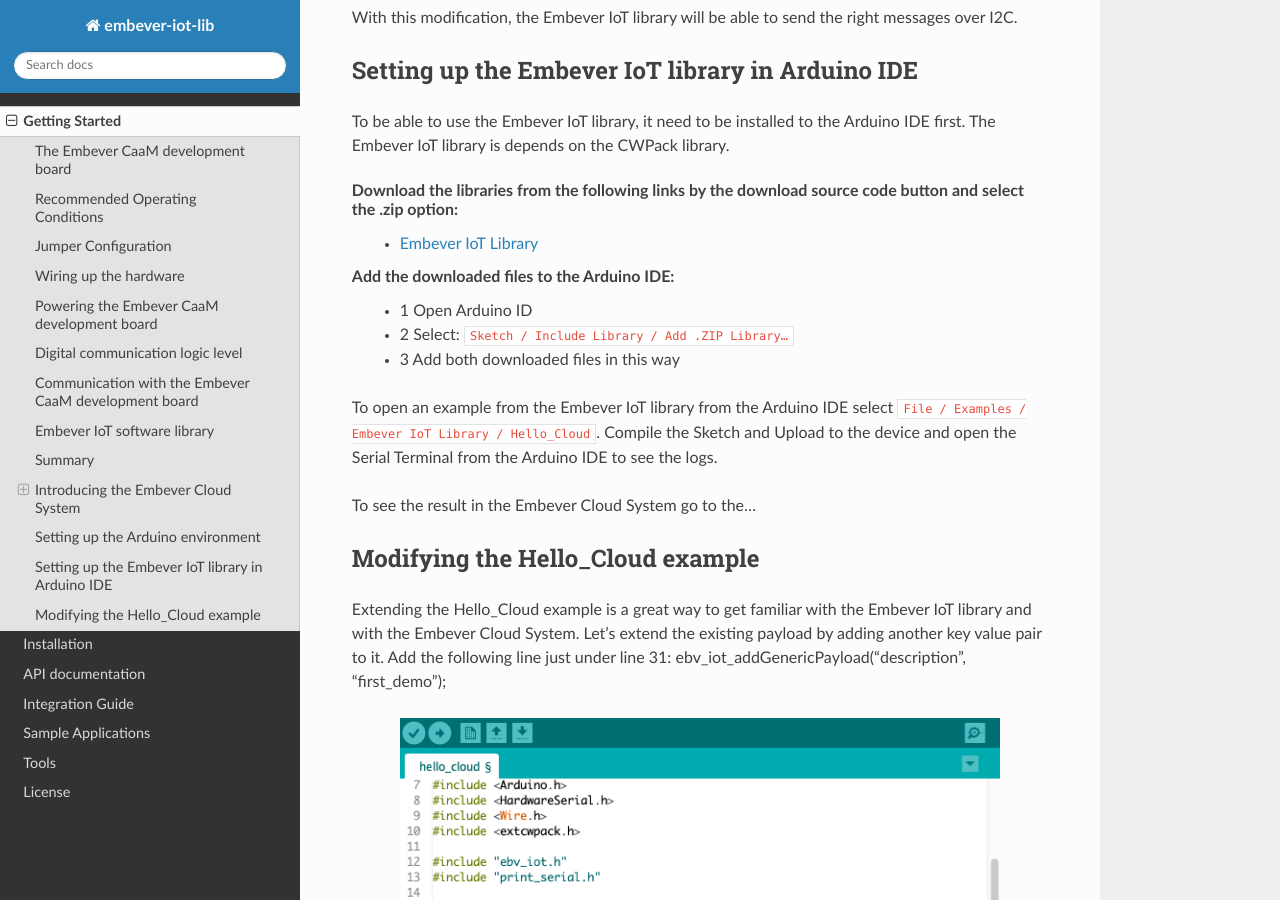
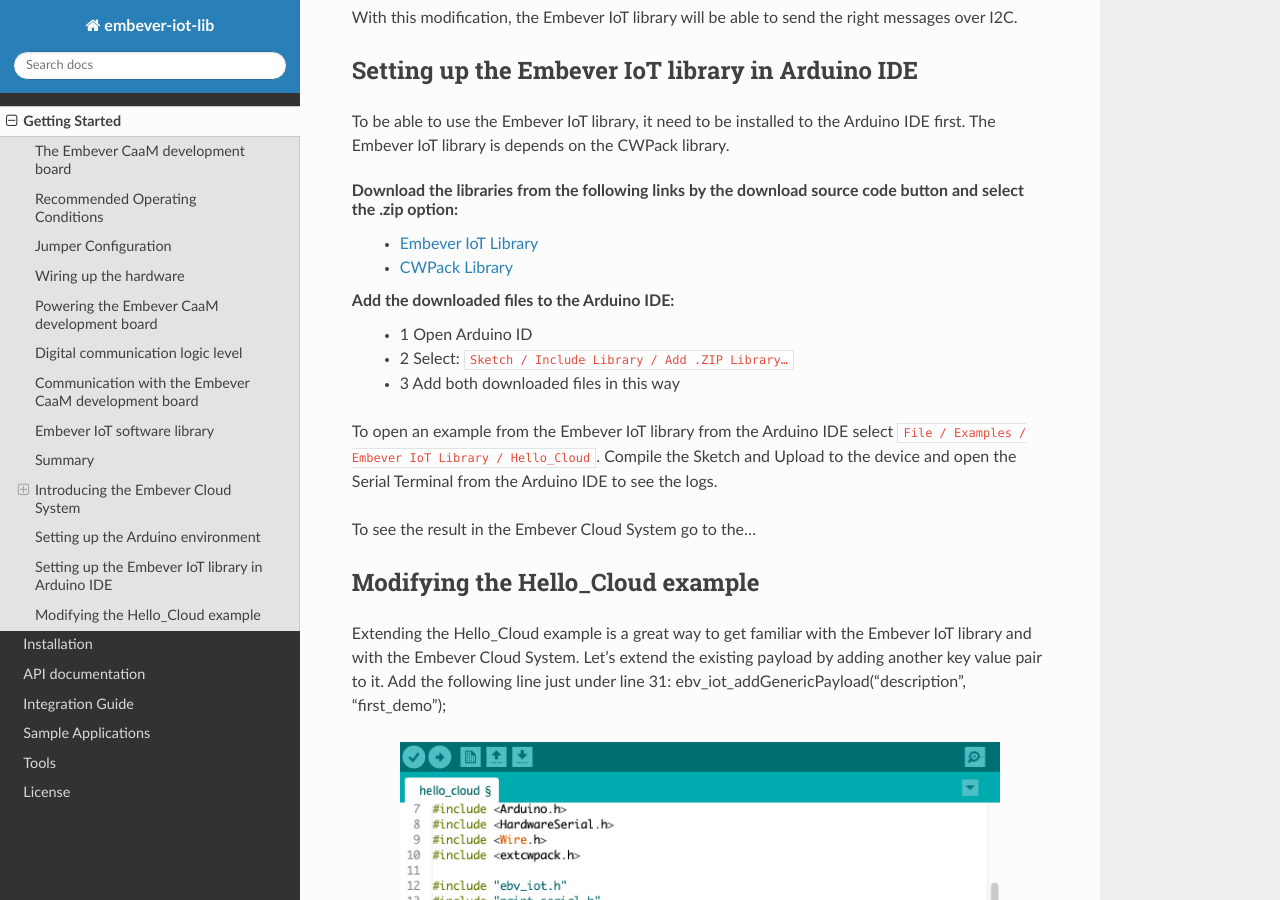
Before and after one commit to Embever/embever-iot-library, a Sphinx documentation site: the page built from docs/source/getting_started.rst, in a window 1280 px wide and 900 px high, scrolled down 8837 px. Built offline with Sphinx 7.4.7 and the Read the Docs theme 2.0.0, drawn with Linux system fonts in a browser that asks for light colours.

Commit message:
CWPack download link added

```diff
--- a/docs/source/getting_started.rst
+++ b/docs/source/getting_started.rst
@@ -246,6 +246,7 @@
 
 Download the libraries from the following links by the download source code button and select the .zip option:
   * `Embever IoT Library <https://gitlab.com/embever-public/embever-iot-library>`_
+  * `CWPack Library <https://gitlab.com/embever-public/cwpack>`_
 
 Add the downloaded files to the Arduino IDE:
   * 1 Open Arduino ID
```
